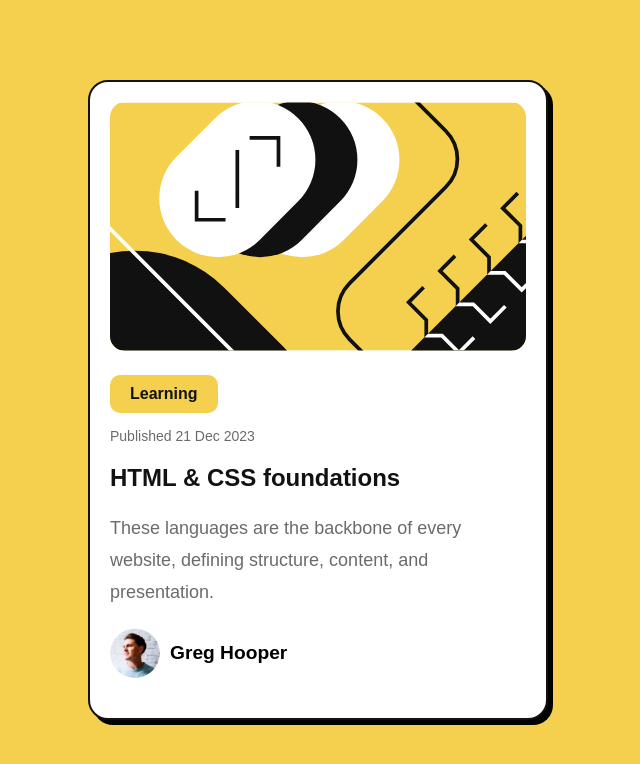
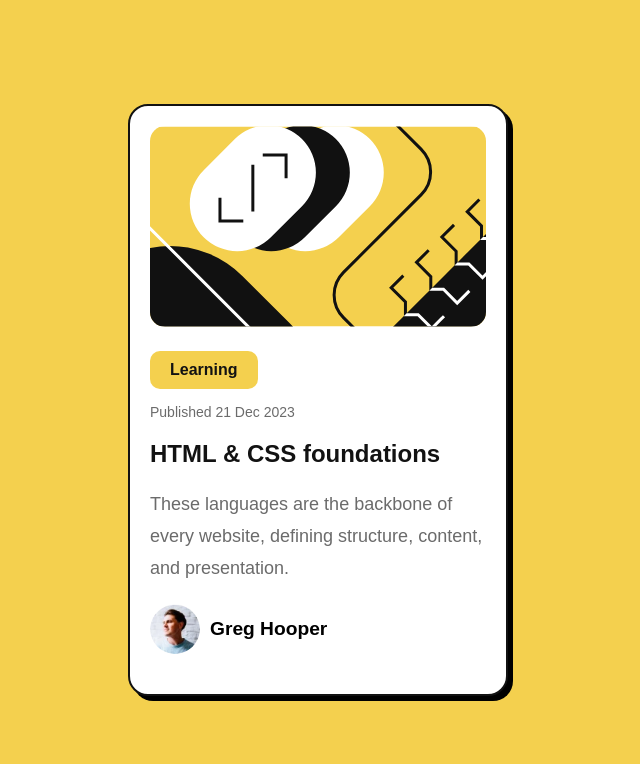
Before and after one commit to NavidSadat/Blog_Preview_Card, a plain HTML site: page index.html in a window 1280 px wide. Shown: the whole page, without its empty margins (322-962 px from the left). Drawn offline with Linux system fonts and the light colour scheme.

Commit message:
resizing the container

```diff
--- a/style.css
+++ b/style.css
@@ -31,7 +31,7 @@ body{
 }
 
 .container{
-    width: 460px;
+    max-width: 380px;
     background-color: var(--White);
     margin: 0 1rem;
     border: 2px solid var(--Gray-950);
```
